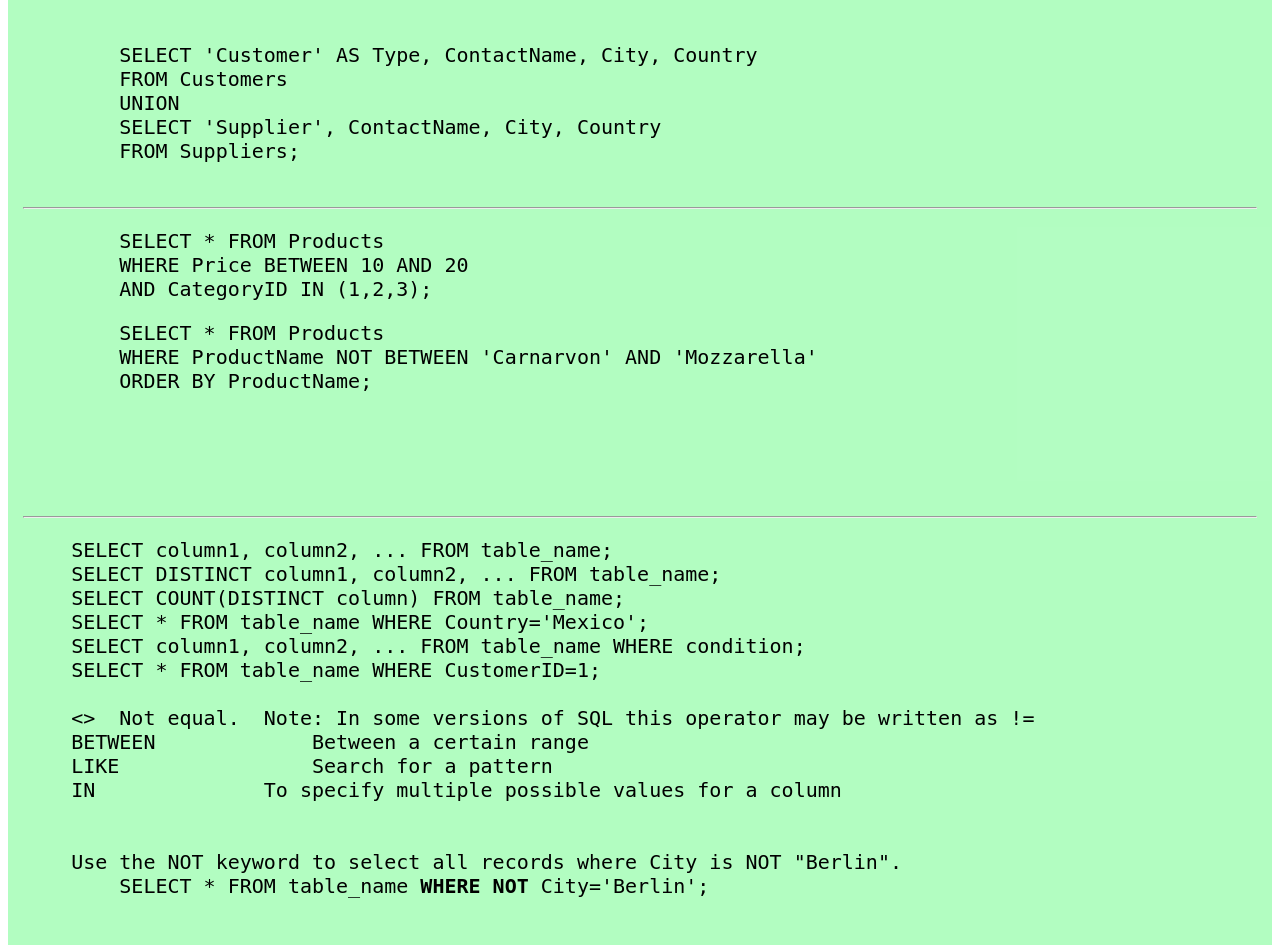
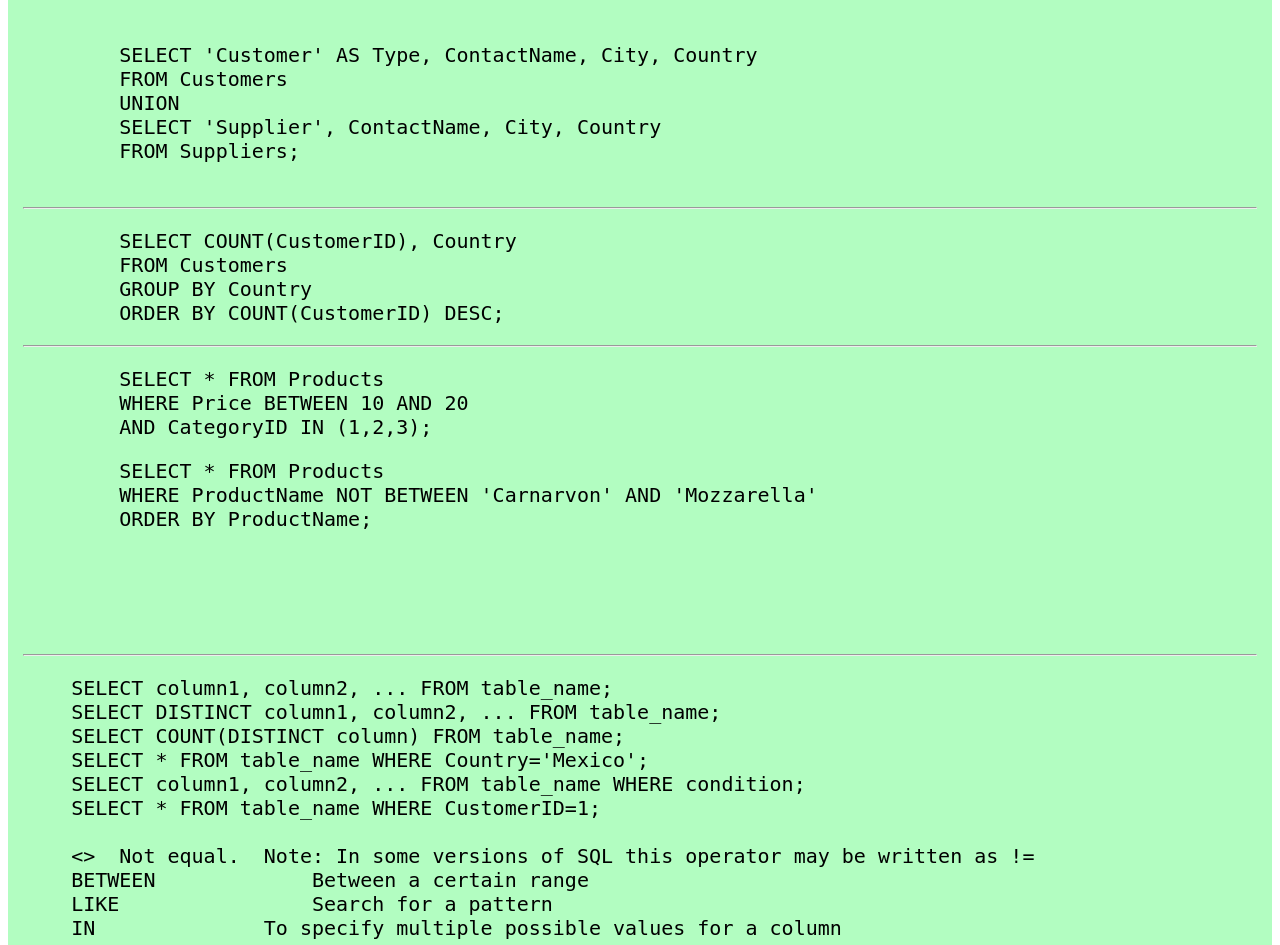
Before and after one commit to kader01agi/playingwithdjango_v5.0_2, a Django app: page /sql/ in a window 1280 px wide; the page is wider, and only the part inside the window is pictured. Shown: the part 1552-2497 px from the top of that part. Run offline with Django 5.2, Linux system fonts and the light colour scheme.

Commit message:
SQL Commands

```diff
--- a/projectName/dj5doc/templates/dj5doc/sqlcommands.html
+++ b/projectName/dj5doc/templates/dj5doc/sqlcommands.html
@@ -54,6 +54,12 @@
         SELECT 'Supplier', ContactName, City, Country
         FROM Suppliers;
     </pre>
+    <hr>
+    <pre>
+        SELECT COUNT(CustomerID), Country
+        FROM Customers
+        GROUP BY Country
+        ORDER BY COUNT(CustomerID) DESC;</pre>
     <hr>
     <pre>
         SELECT * FROM Products
```
